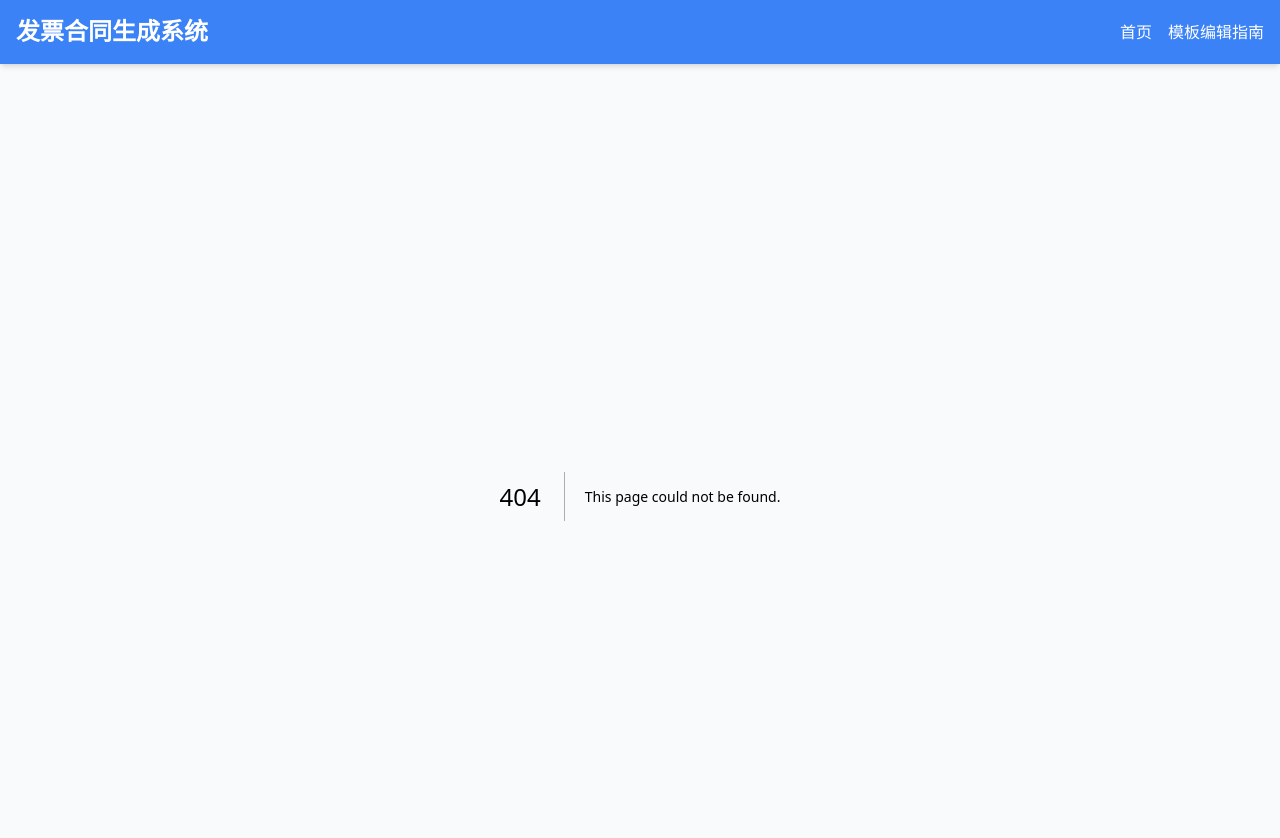
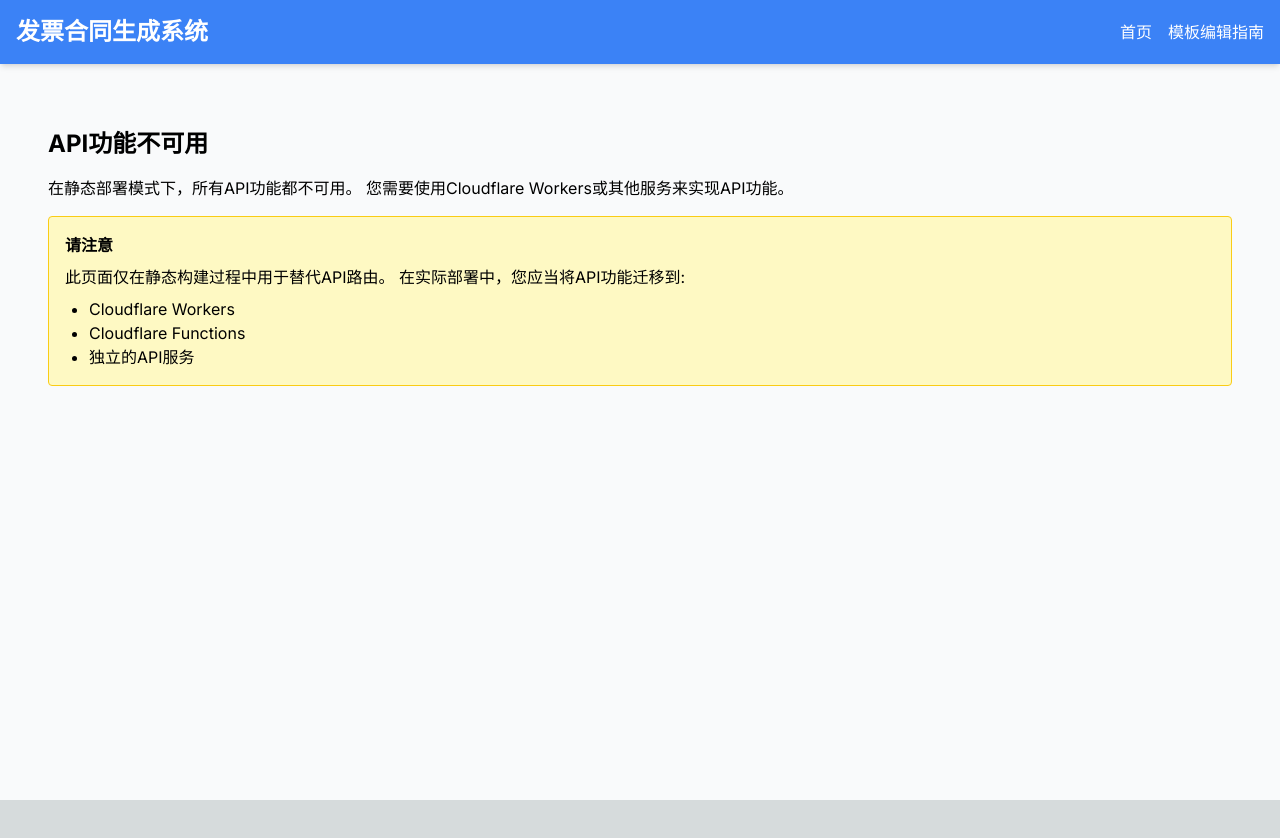
Before and after one commit to bang919/InvoiceToContract, a Next.js app: page /api-static in a window 1280 px wide. Before the commit this address had no page. Shown: the top 838 px of the page. After the commit the page ends 800 px from the top, so only its background shows below. Built offline with nearby package versions, Linux system fonts and the light colour scheme.

Commit message:
全面优化Cloudflare静态部署，移除API路由构建问题

```diff
--- a/next.config.cloudflare.js
+++ b/next.config.cloudflare.js
@@ -3,6 +3,9 @@ const nextConfig = {
   reactStrictMode: true,
   // 为Cloudflare Pages使用静态导出
   output: 'export',
+
+  // 指定静态输出目录
+  distDir: 'out',
 
   // 为静态导出禁用图像优化
   images: {
--- /dev/null
+++ b/src/app/api-static/page.tsx
@@ -0,0 +1,25 @@
+import React from 'react';
+
+export default function ApiStaticPage() {
+  return (
+    <div className="p-8">
+      <h1 className="text-2xl font-bold mb-4">API功能不可用</h1>
+      <p>
+        在静态部署模式下，所有API功能都不可用。
+        您需要使用Cloudflare Workers或其他服务来实现API功能。
+      </p>
+      <div className="mt-4 p-4 bg-yellow-100 border border-yellow-400 rounded">
+        <h2 className="font-semibold mb-2">请注意</h2>
+        <p>
+          此页面仅在静态构建过程中用于替代API路由。
+          在实际部署中，您应当将API功能迁移到:
+        </p>
+        <ul className="list-disc ml-6 mt-2">
+          <li>Cloudflare Workers</li>
+          <li>Cloudflare Functions</li>
+          <li>独立的API服务</li>
+        </ul>
+      </div>
+    </div>
+  );
+}
```
Also changed, not shown: 2 other files (tests, documents, lock files or other folders).
